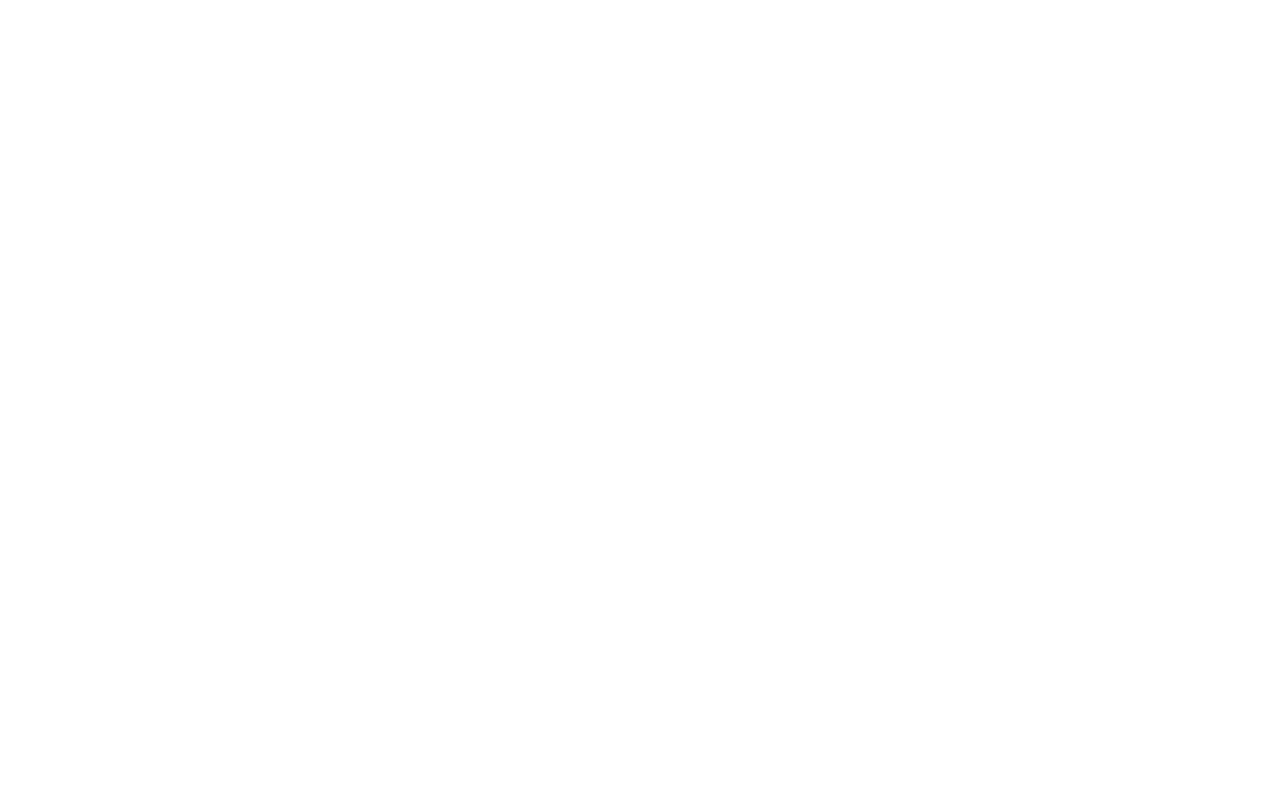
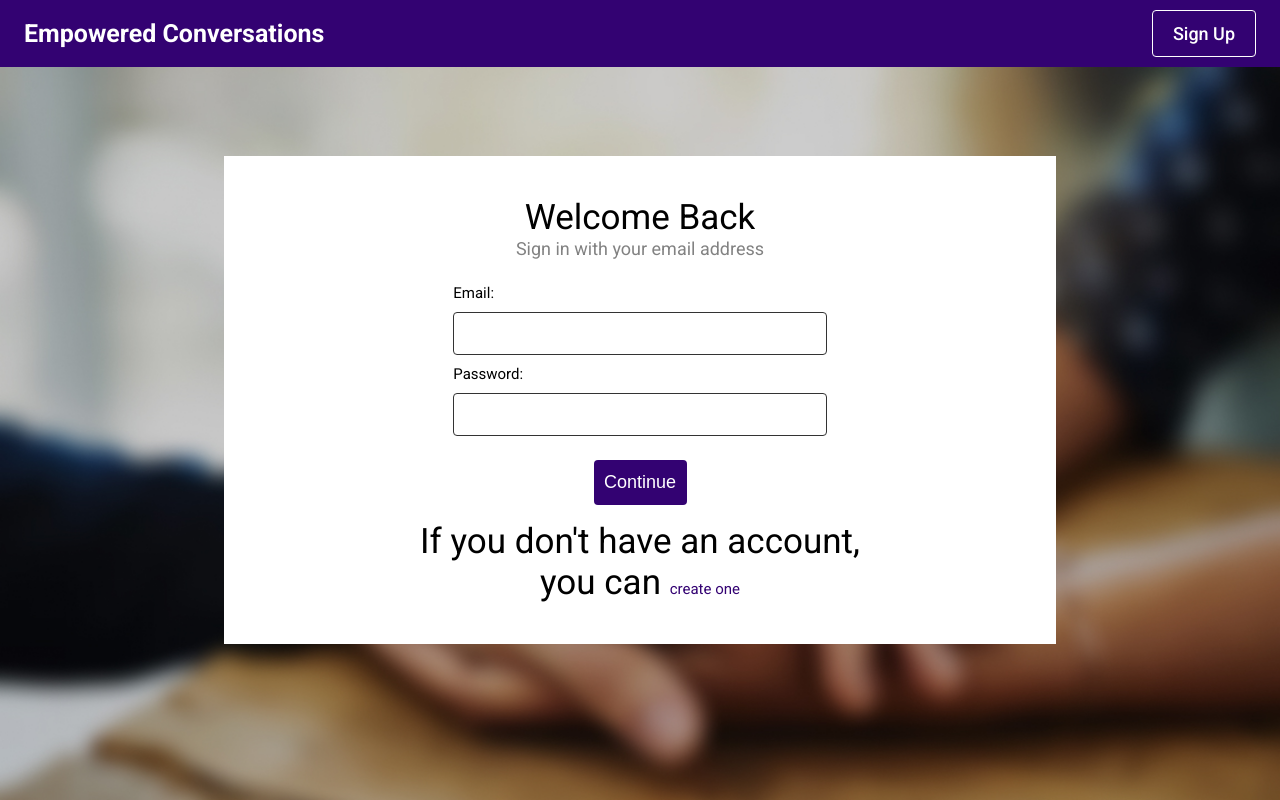
Before and after one commit to bw-empowered-conversations/Front-End, a React (Create React App) app: page / in a window 1280 px wide. Built offline with nearby package versions, Linux system fonts and the light colour scheme.

Commit message:
Redoing NewSignUp form

```diff
--- a/src/components/NewSignUp.js
+++ b/src/components/NewSignUp.js
@@ -1,4 +1,4 @@
-import React, { useState } from "react";
+import React, { useState, useEffect } from "react";
 import { Route, Link } from "react-router-dom";
 import Header from "./Header";
 import Background from "../images/backhandsblur.jpg";
@@ -99,21 +99,24 @@
     }
 
 `
-
-
 const NewSignUp = () => {
-
-
-    const [credentials, setCredentials] = useState({
+     const [credentials, setCredentials] = useState({
         firstName: '',
         lastName: '',
         email: '',
         password: ''
-    })
+    });
 
     const [isLoading, setIsLoading] = useState(false);
 
-     const login = e => {
+    const handleChange = e => {
+        setCredentials({
+            ...credentials,
+            [e.target.name]: e.target.value
+        })
+    }
+
+    const login = e => {
         e.preventDefault();
         setIsLoading(true)
         axiosWithAuth()
@@ -125,19 +128,40 @@
             .catch(err => console.log('Data returned an error', err))
     }
 
-    const handleChange = e => {
-        setCredentials({
-            ...credentials,
-            [e.target.name]: e.target.value
-        })
-    }
+    return (
+      <WrapBackDiv>
+        <Header />
+            <Modal>
+                {" "}
+                Welcome Back
+            <SubTextStyle>Sign in with your email address</SubTextStyle>
+            <FormStyle onSubmit={login}>
+                <Label htmlFor="email">Email:</Label>
+                        <Input
+                        type="text"
+                        name="username"
+                        value={credentials.username}
+                        onChange={handleChange} />
 
+                    <Label htmlFor="password">Password:</Label>
+                        <Input
+                        type="text"
+                        name="password"
+                        value={credentials.password}
+                        onChange={handleChange} />
 
-    return (
-       <form>
+                    <ButtonSpan>Continue</ButtonSpan>
+                    {isLoading && 'logging in'}
+            </FormStyle>
+            <p className='p-size'> If you don't have an account, </p>
+                 <p className='p-size margin-bottom'>  you can <span className='link-purple'><Link to='/newsignup'>create one</Link></span></p>
 
-       </form>
+            </Modal>
+        </WrapBackDiv>
     );
 };
 
+
+
+
 export default NewSignUp;
--- a/src/components/SignIn.js
+++ b/src/components/SignIn.js
@@ -141,7 +141,6 @@
     }
 
     return (
-
         <WrapBackDiv>
         <Header />
             <Modal>
```
